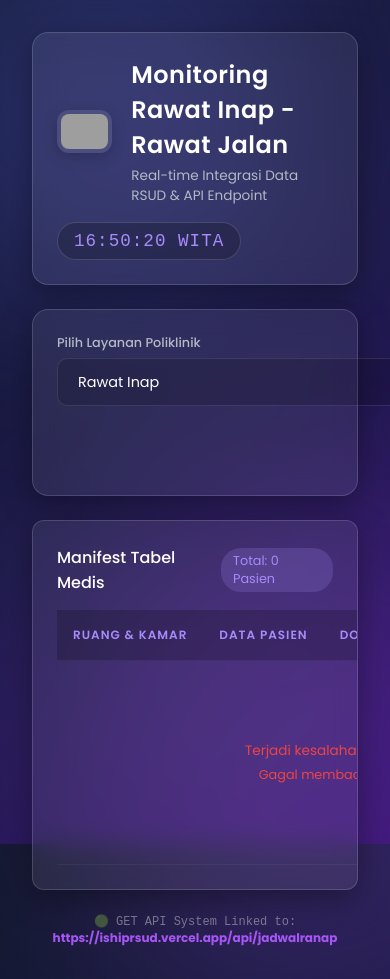
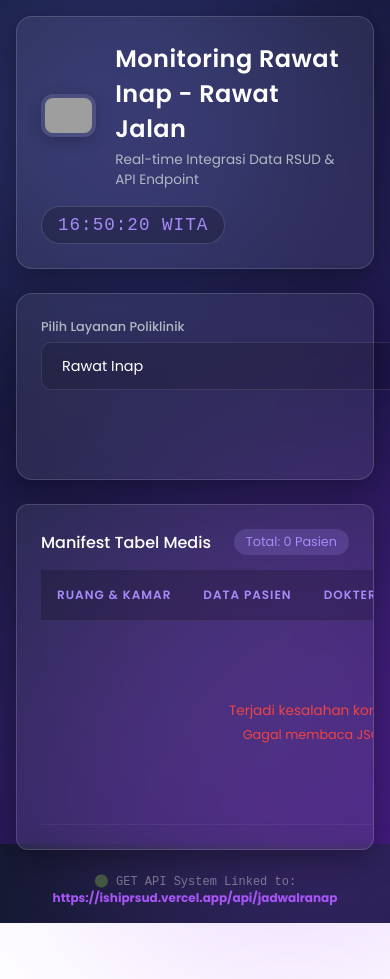
Before and after one commit to raphunteks/ranaps, a website: page public/index.html in a window 390 px wide. Shown: the top 979 px of the page. After the commit the page ends 923 px from the top, so only its background shows below. Drawn offline with Linux system fonts and the light colour scheme; no server answers; grey boxes are pictures that could not be loaded.

Commit message:
Update index.html

```diff
--- a/public/index.html
+++ b/public/index.html
@@ -86,6 +86,14 @@
 
         .api-status { text-align: center; font-size: 0.75rem; color: rgba(255,255,255,0.4); margin-top: 20px; font-family: monospace;}
         .api-status span { color: #a855f7; font-weight: bold; }
+
+        @media (max-width: 768px) {
+            body { padding: 1rem; }
+            .header { flex-direction: column; align-items: flex-start; }
+            .clock-widget { align-self: flex-start; }
+            .filter-grid { grid-template-columns: 1fr; }
+            .btn-sync { width: 100%; }
+        }
     </style>
 </head>
 <body>
```
